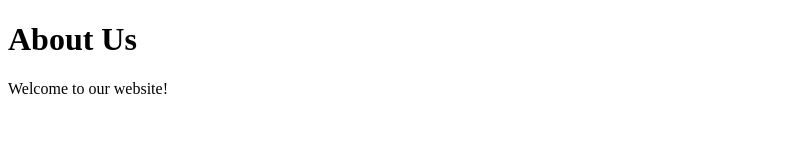
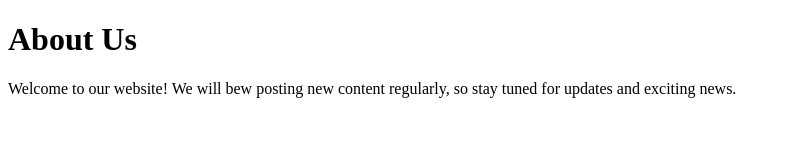
Before and after one commit to agrawalprashesh/git-tutorial-repo, a plain HTML site: page about.html in a window 1280 px wide. Shown: the whole page, without its empty margins (0-791 px from the left). Drawn offline with Linux system fonts and the light colour scheme.

Commit message:
Updated profiency

```diff
--- a/about.html
+++ b/about.html
@@ -7,6 +7,8 @@
 </head>
 <body>
     <h1>About Us</h1>
-    <p>Welcome to our website!</p>
+    <p>Welcome to our website!
+        We will bew posting new content regularly, so stay tuned for updates and exciting news.
+    </p>
 </body>
 </html>
```
Also changed, not shown: index.html (+3 -1 lines).
